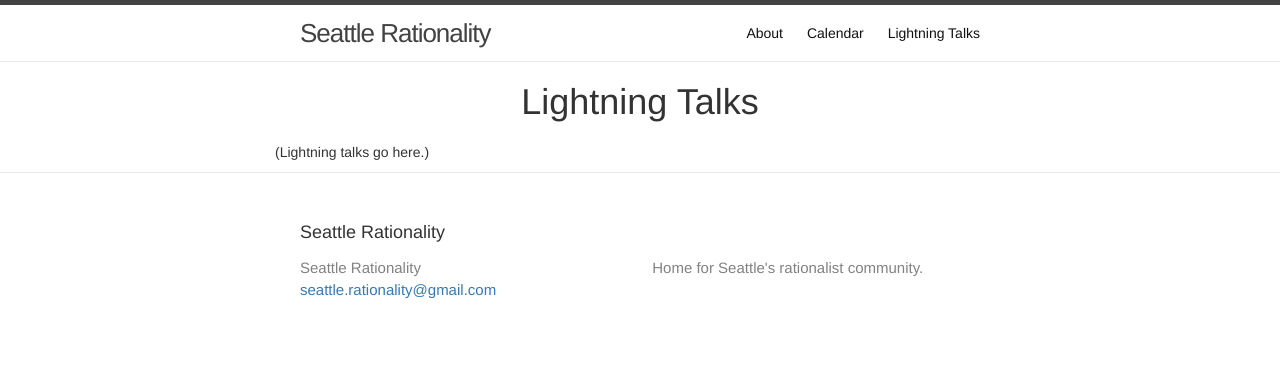
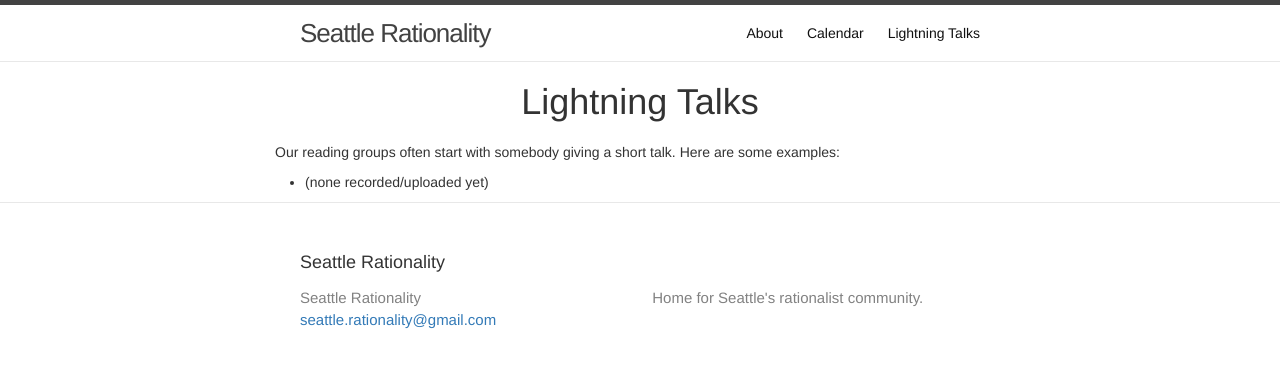
Before and after one commit to seattlerationality/seattlerationality.github.io, a Jekyll site: the page built from lightning-talks.md, in a window 1280 px wide. Shown: the top 368 px of the page. Built offline with Jekyll 4.4.1, drawn with Linux system fonts in a browser that asks for light colours.

Commit message:
flesh out Lightning Talks page

```diff
--- a/lightning-talks.md
+++ b/lightning-talks.md
@@ -2,6 +2,31 @@
 layout: page
 title: Lightning Talks
 permalink: /lightning-talks/
+_example_talks: # Just to show the schema; we can delete this once we have some real talks up.
+
+  -
+
+    speaker: Spencer Pearson
+    topic: Explore vs. Exploit
+    date: 2016-04-18
+    youtube_code: jhFDyDgMVUI
+
+  -
+
+    speaker: Lauren Lee
+    topic: Learning Networks
+    date: 2016-12-19
+    youtube_code: jhFDyDgMVUI
+
 ---
 
-(Lightning talks go here.)
+Our reading groups often start with somebody giving a short talk. Here are some examples:
+{% unless page.talks %}
+* (none recorded/uploaded yet)
+{% endunless %}
+
+{% for talk in page.talks %}
+* **{{talk.topic}}** (by {{talk.speaker}}, on {{talk.date | date:'%Y %b %d'}})
+
+    <iframe width="560" height="315" src="https://www.youtube.com/embed/{{talk.youtube_code}}" frameborder="0" allowfullscreen></iframe>
+{% endfor %}
```
